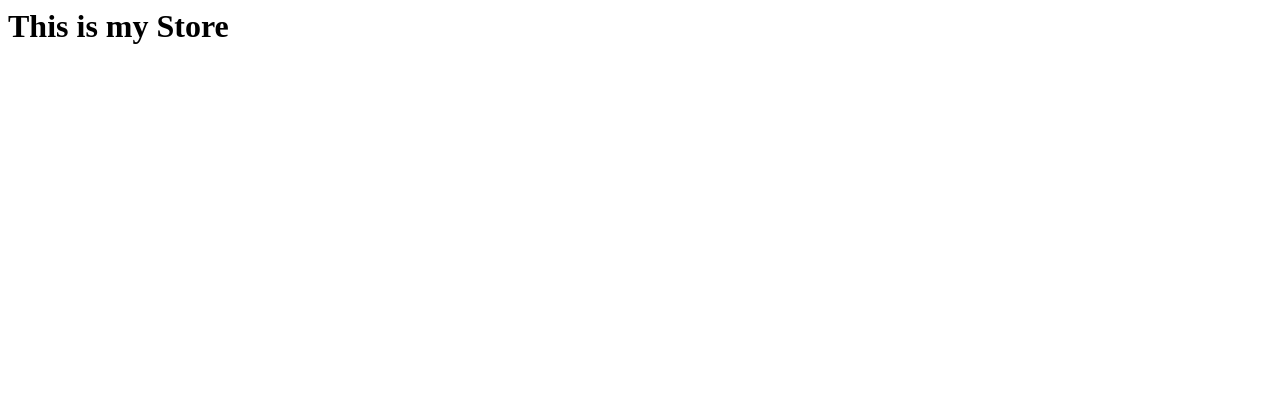
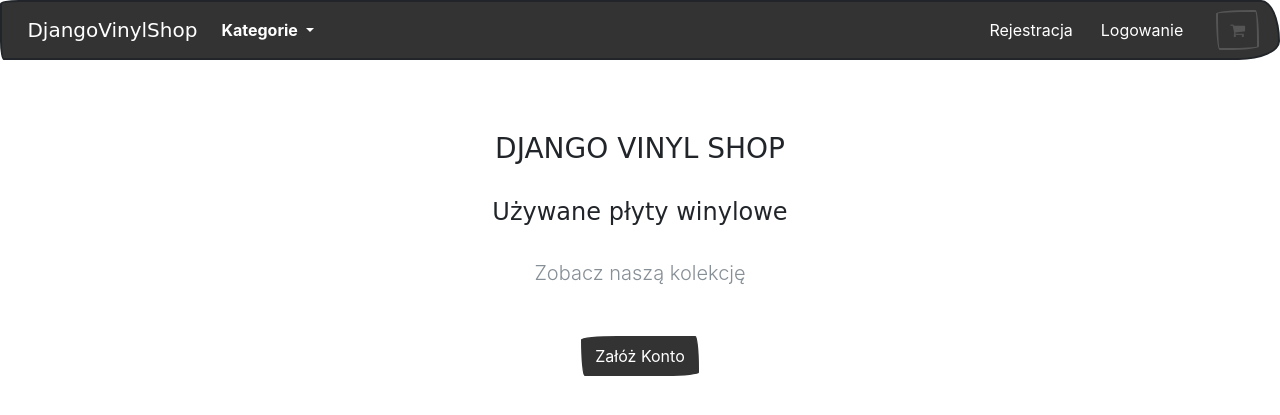
Before and after one commit to VinylSquad/DjangoVinylShop, a Django app: page / in a window 1280 px wide. Shown: the top 415 px of the page. Run offline with Django 4.2, Linux system fonts and the light colour scheme; some libraries are stand-ins or nearby versions; some web fonts are replaced.

Commit message:
Edit store.html to initial page

```diff
--- a/DjangoVinylShop_project/store/templates/store/base.html
+++ b/DjangoVinylShop_project/store/templates/store/base.html
@@ -79,7 +79,7 @@
                     <a class="nav-link dropdown-toggle text-white" href="#" id="navbarDropdown" role="button"
                     data-bs-toggle="dropdown" aria-expanded="false">
 
-                        Categories
+                        Kategorie
 
                     </a>
 
@@ -109,14 +109,14 @@
 
                 <li class="nav-item">
 
-                    <a class="btn btn-alert navbar-btn text-white" type="button"  href="/"> Register </a>
+                    <a class="btn btn-alert navbar-btn text-white" type="button"  href="/"> Rejestracja </a>
 
                 </li>
 
 
                 <li class="nav-item">
 
-                    <a class="btn btn-alert navbar-btn text-white" type="button"  href="/"> Login </a>
+                    <a class="btn btn-alert navbar-btn text-white" type="button"  href="/"> Logowanie </a>
 
                 </li>
 
--- a/DjangoVinylShop_project/store/templates/store/store.html
+++ b/DjangoVinylShop_project/store/templates/store/store.html
@@ -1 +1,48 @@
-<h1>This is my Store</h1>
+
+{% extends "./base.html" %}
+
+{% load static %}
+
+
+{% block content %}
+
+
+    <!-- Introduction section -->
+
+    <section class="py-4 text-center container">
+
+        <div class="row py-lg-5">
+
+            <div class="col-lg-6 col-md-8 mx-auto">
+
+
+                <h3> DJANGO VINYL SHOP </h3>
+                <br>
+                <h4> Używane płyty winylowe </h4>
+
+
+                <br>
+
+
+                <p class="lead text-muted">
+
+                Zobacz naszą kolekcję
+
+                </p>
+
+
+                <br>
+
+                <a href="#" class="btn btn-primary my-2"> Załóż Konto </a>
+
+
+            </div>
+
+        </div>
+
+
+    </section>
+
+
+
+{% endblock %}
```
